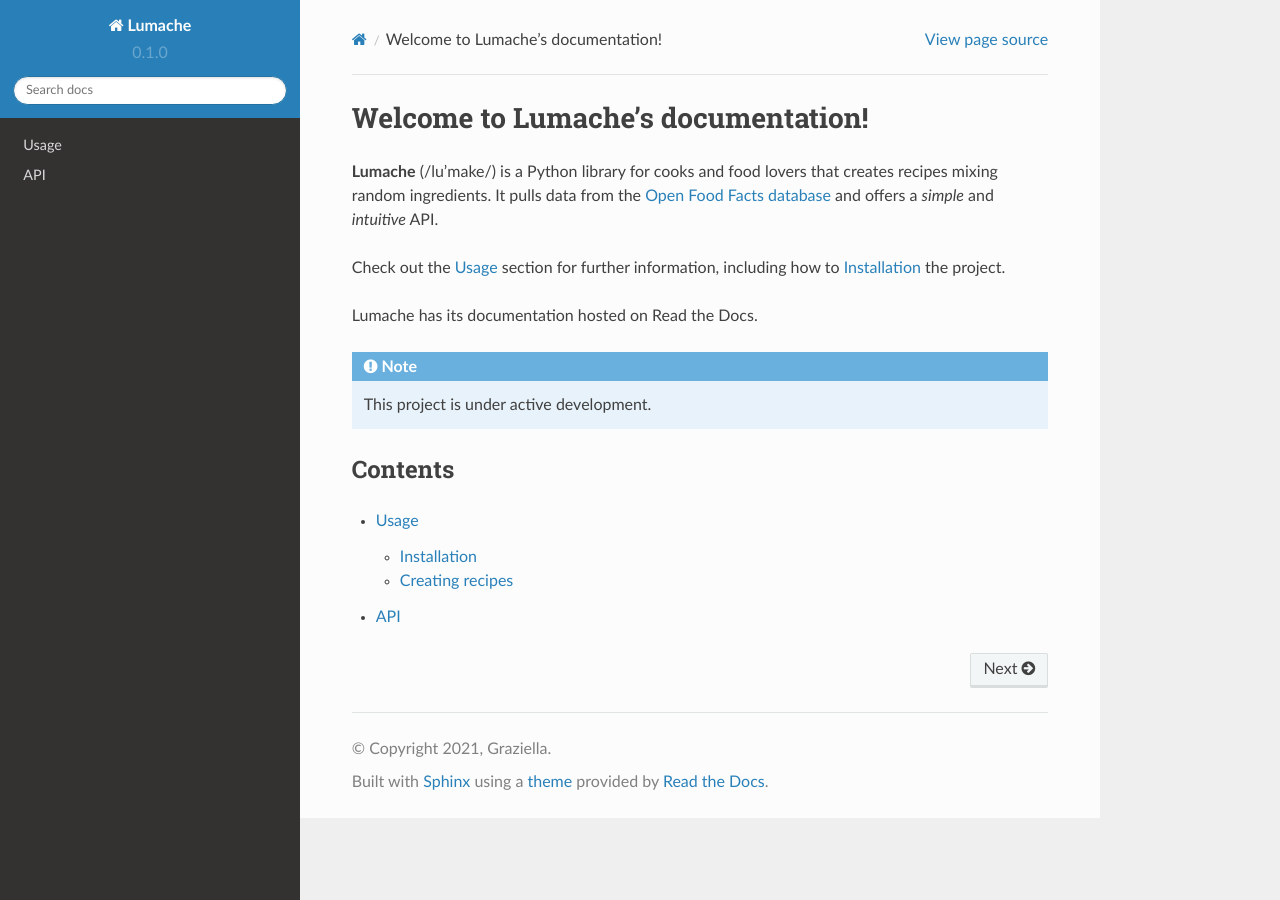
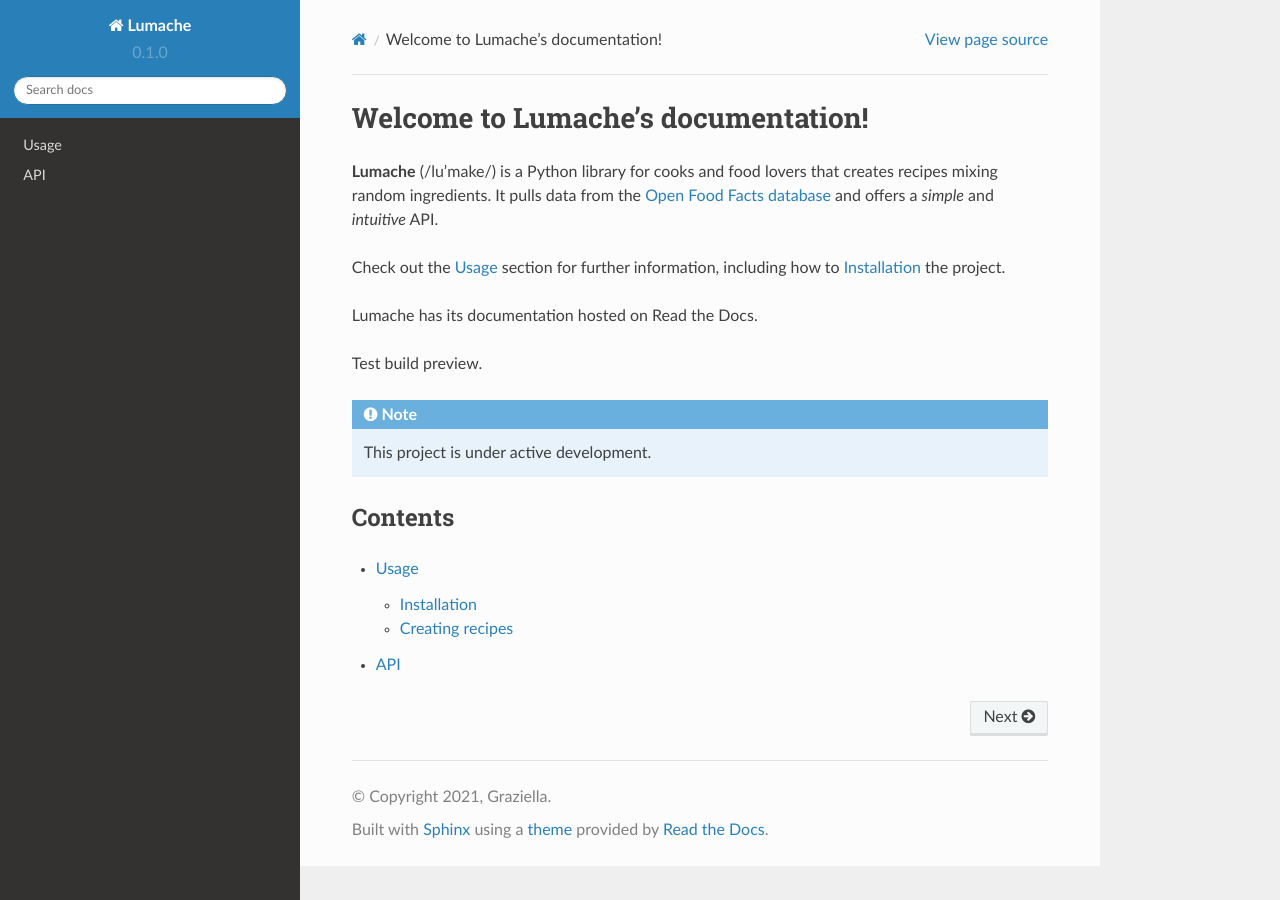
Before and after one commit to kimtonyhyun/rtd-tutorial, a Sphinx documentation site: the page built from docs/source/index.rst, in a window 1280 px wide. Built offline with Sphinx 7.4.7 and the Read the Docs theme 2.0.0, drawn with Linux system fonts in a browser that asks for light colours.

Commit message:
Update index.rst

```diff
--- a/docs/source/index.rst
+++ b/docs/source/index.rst
@@ -11,6 +11,8 @@ how to :ref:`installation` the project.
 
 Lumache has its documentation hosted on Read the Docs.
 
+Test build preview.
+
 .. note::
 
    This project is under active development.
```
